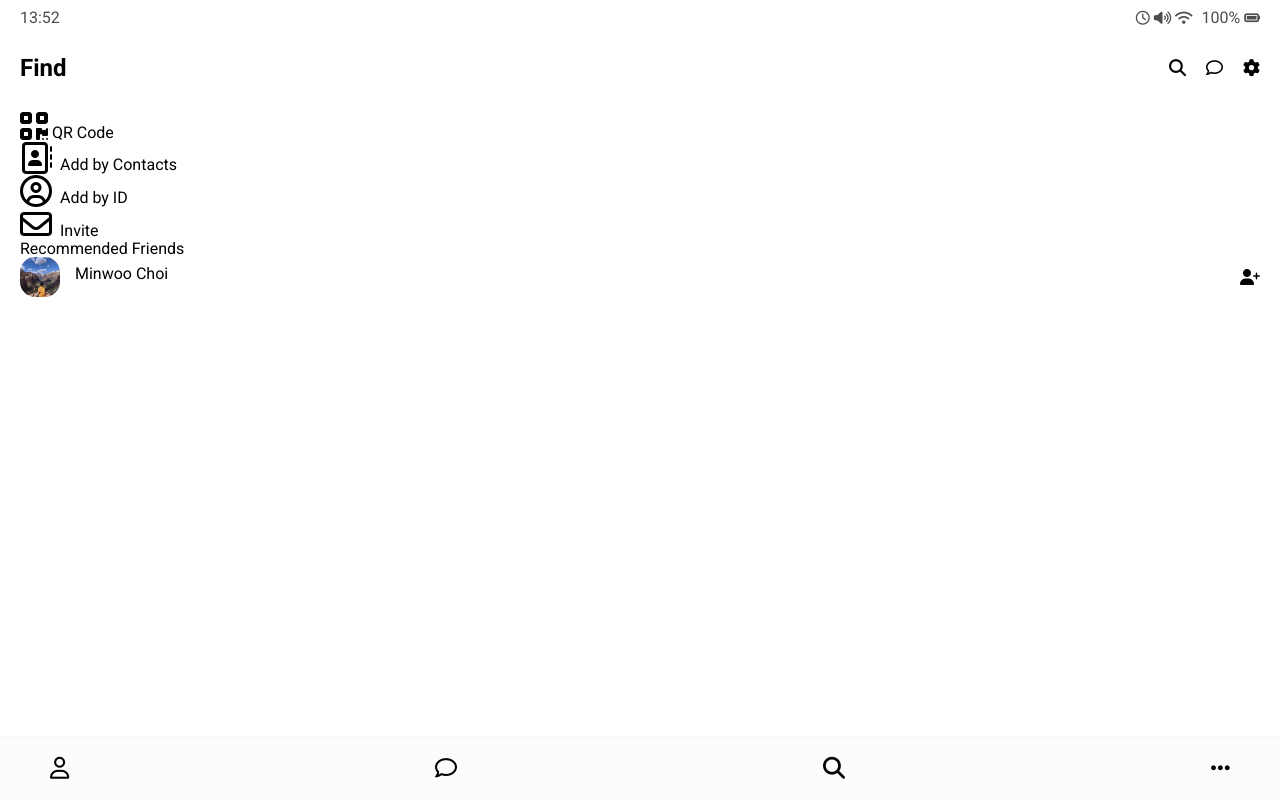
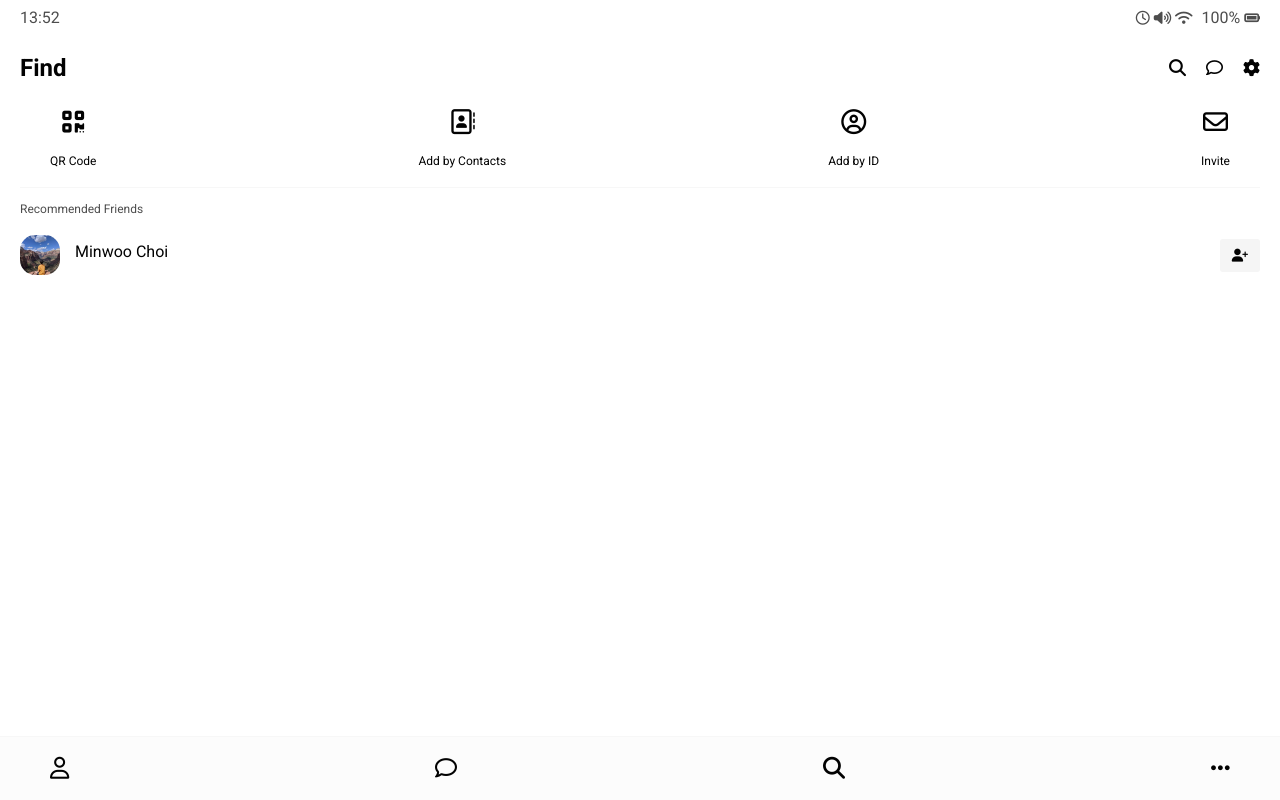
Before and after one commit to subminu/kakaoclone, a plain HTML site: page find.html in a window 1280 px wide. Drawn offline with Linux system fonts and the light colour scheme.

Commit message:
uploaded kakaoclone coded so far

```diff
--- /dev/null
+++ b/css/find.css
@@ -0,0 +1,33 @@
+.find .find__header-list {
+  padding: 0px 30px;
+  display: flex;
+  justify-content: space-between;
+}
+
+.find__header-list .find__header-btn {
+  display: flex;
+  flex-direction: column;
+  align-items: center;
+}
+
+.find__header-list .header-btn__icon {
+  font-size: 25px;
+  display: block;
+}
+
+.find__header-list .header-btn__title {
+  margin-top: 20px;
+  font-size: 12px;
+}
+
+.find .find__recommended {
+  margin-top: 20px;
+  border-top: 1px solid #f7f7f7;
+  padding-top: 15px;
+}
+
+.find .find__title {
+  font-size: 12px;
+  opacity: 0.7;
+  margin-bottom: 20px;
+}
--- a/css/friend.css
+++ b/css/friend.css
@@ -45,3 +45,13 @@
 .friend .chat__timestamp {
   font-size: 12px;
 }
+
+.find__friend .friend__add-btn {
+  font-size: 13px;
+  display: flex;
+  justify-content: center;
+  align-items: center;
+  padding: 10px 12px;
+  background-color: #f5f5f5;
+  border-radius: 3px;
+}
--- a/css/friends.css
+++ b/css/friends.css
@@ -0,0 +1,28 @@
+.friends .friends__plus {
+  padding: 10px 0px;
+  margin: 10px 0px;
+  border-bottom: 1px solid #f7f7f7;
+  border-top: 1px solid #f7f7f7;
+}
+
+.friends__plus .friends__title,
+.friends__list .friends__title {
+  font-size: 12px;
+  opacity: 0.6;
+  margin-bottom: 10px;
+}
+
+.friends__list .now-listening {
+  font-size: 12px;
+  border: 1.5px solid #52e084;
+  padding: 5px 10px;
+  border-radius: 15px;
+}
+
+.friends__list i {
+  margin-left: 10px;
+}
+
+.now-listening span {
+  opacity: 0.7;
+}
--- a/css/styles.css
+++ b/css/styles.css
@@ -1,10 +1,11 @@
-@import url("https://fonts.googleapis.com/css?family=Roboto:400,700&display=swap");
+@import url("https://fonts.googleapis.com/css?family=Roboto:400,500,700&display=swap");
 @import "reset.css";
 @import "status-bar.css";
 @import "header.css";
 @import "nav-bar.css";
 @import "friend.css";
 @import "friends.css";
+@import "find.css";
 
 * {
   box-sizing: border-box;
--- a/find.html
+++ b/find.html
@@ -40,24 +40,24 @@
         <ul class="find__header-list">
           <li class="find__header-btn header-btn">
             <span class="header-btn__icon">
-              <i class="fas fa-qrcode fa-2x"></i>
+              <i class="fas fa-qrcode"></i>
             </span>
             <span class="header-btn__title">QR Code</span>
           </li>
           <li class="find__header-btn header-btn">
-            <span class="header-btn__icon fa-2x">
+            <span class="header-btn__icon">
               <i class="far fa-address-book"></i>
             </span>
             <span class="header-btn__title">Add by Contacts</span>
           </li>
           <li class="find__header-btn header-btn">
-            <span class="header-btn__icon fa-2x">
+            <span class="header-btn__icon">
               <i class="far fa-user-circle"></i>
             </span>
             <span class="header-btn__title">Add by ID</span>
           </li>
           <li class="find__header-btn header-btn">
-            <span class="header-btn__icon fa-2x">
+            <span class="header-btn__icon">
               <i class="far fa-envelope"></i>
             </span>
             <span class="header-btn__title">Invite</span>
```
Also changed, not shown: friends.html (+6 -4 lines).
